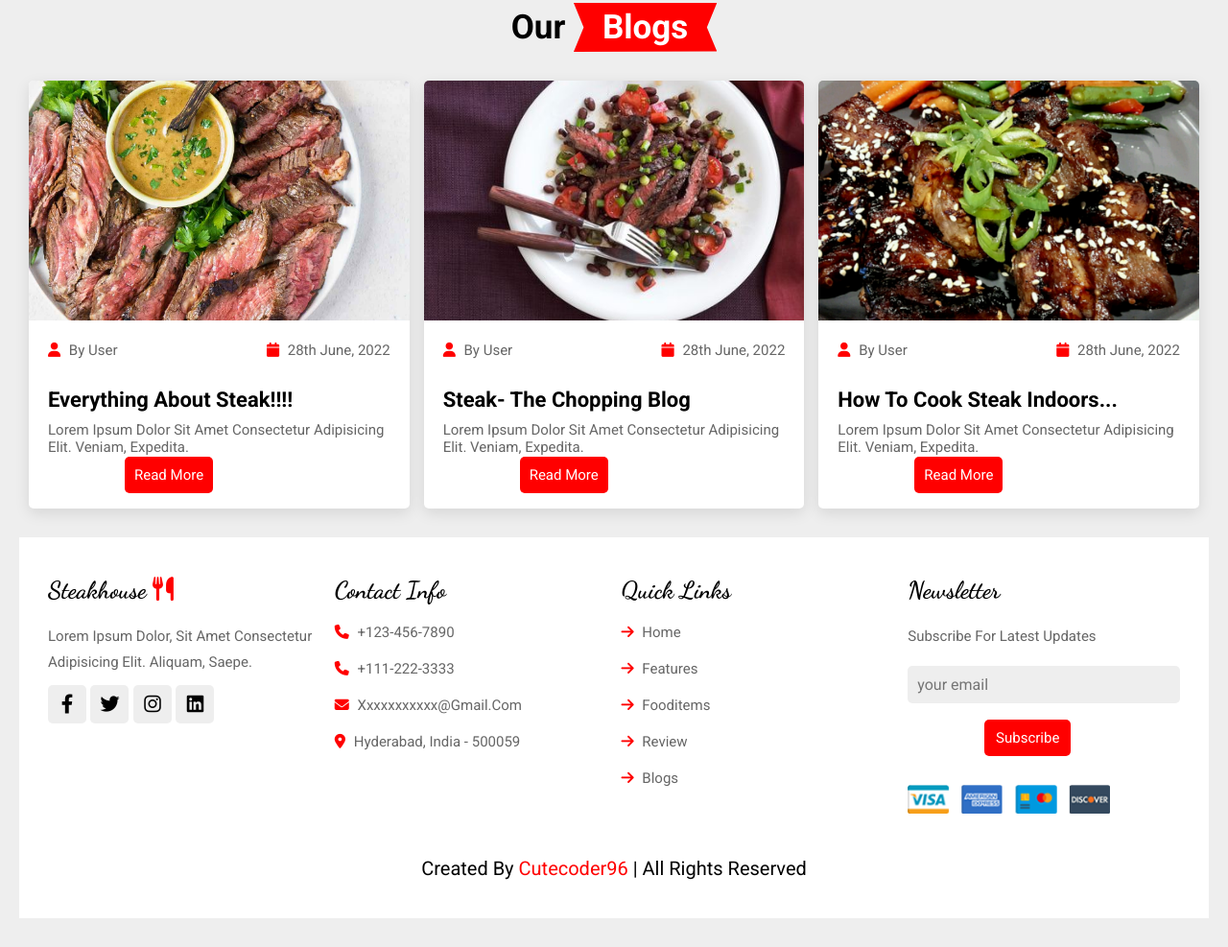
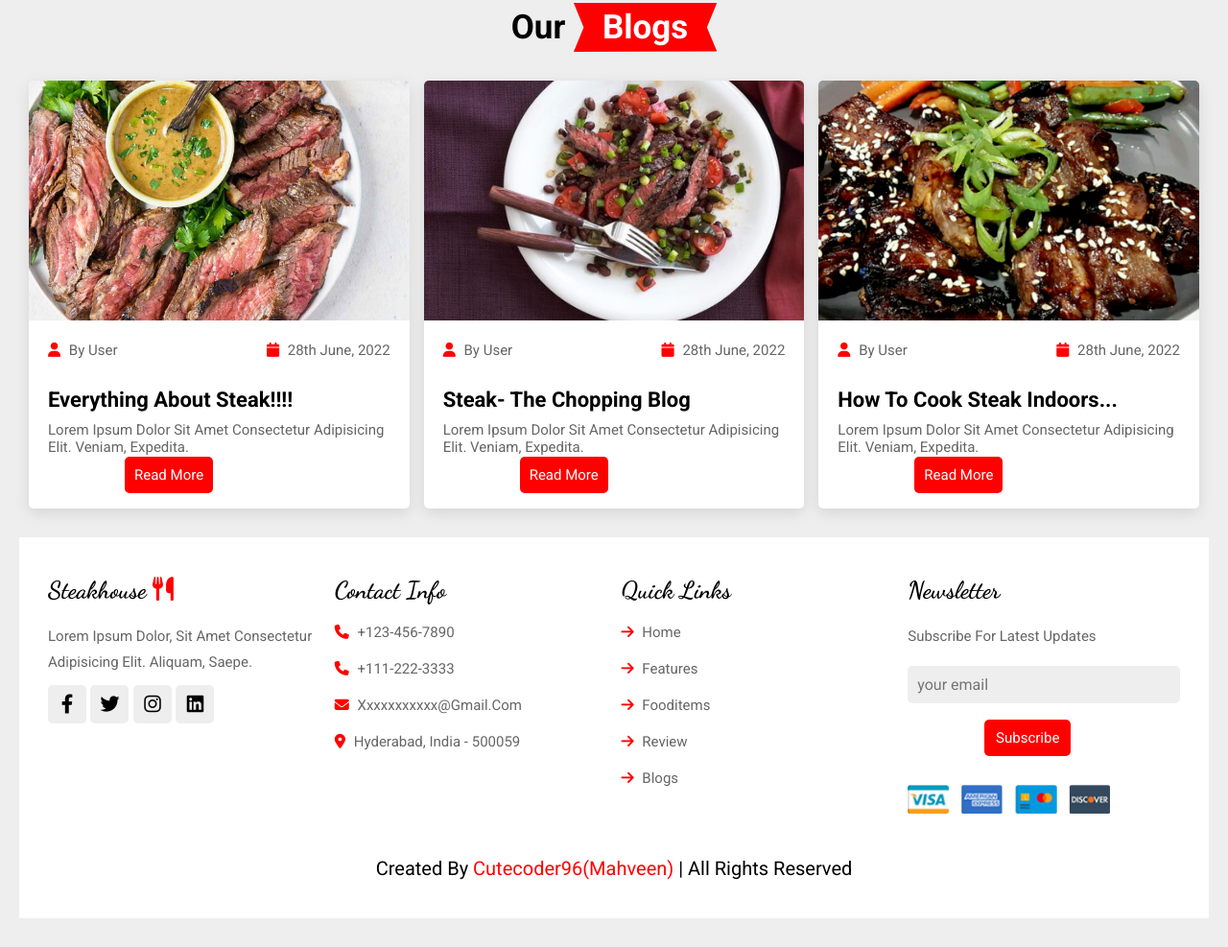
Before and after one commit to Mahveen96/Restaurant-website, a plain HTML site: page index.html in a window 1280 px wide. Shown: the part 2784-3771 px from the top of the page at 96% size. Drawn offline with Linux system fonts and the light colour scheme.

Commit message:
Update index.html

```diff
--- a/index.html
+++ b/index.html
@@ -460,7 +460,7 @@
 
     </div>
 
-    <div class="credit"> created by <span> cutecoder96 </span> | all rights reserved </div>
+    <div class="credit"> created by <span> cutecoder96(Mahveen) </span> | all rights reserved </div>
 
 </section>
 
```
